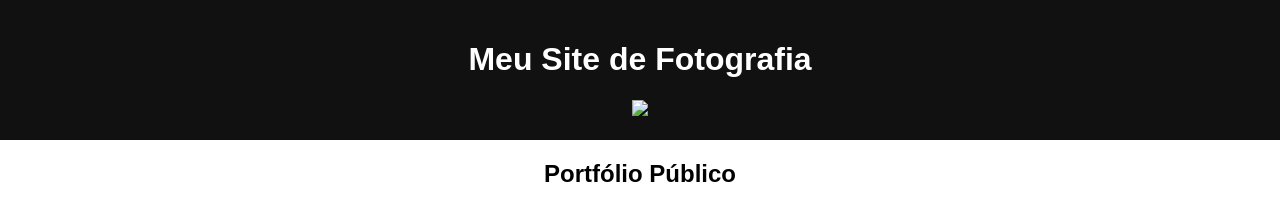
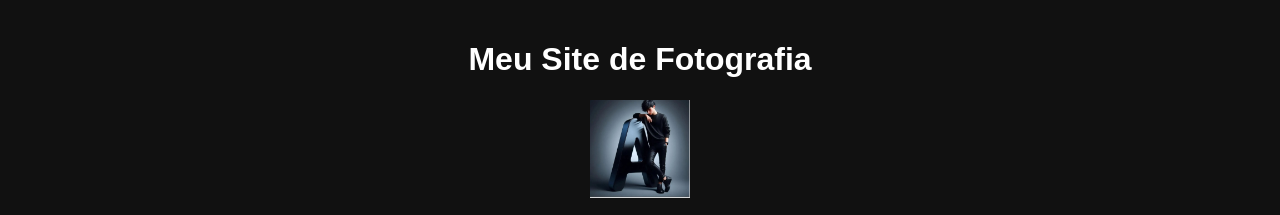
Before and after one commit to AnthonyPereira27/meusite-fotografo, a plain HTML site: page index.html in a window 1280 px wide. Shown: the top 215 px of the page. Drawn offline with Linux system fonts and the light colour scheme.

Commit message:
Update index.html

```diff
--- a/index.html
+++ b/index.html
@@ -14,7 +14,7 @@
 <body>
   <header>
     <h1>Meu Site de Fotografia</h1>
-    <img src="logo.png" id="logo" width="100">
+    <img src="logo.jpg" id="logo" width="100">
   </header>
 
   <h2>Portfólio Público</h2>
```
